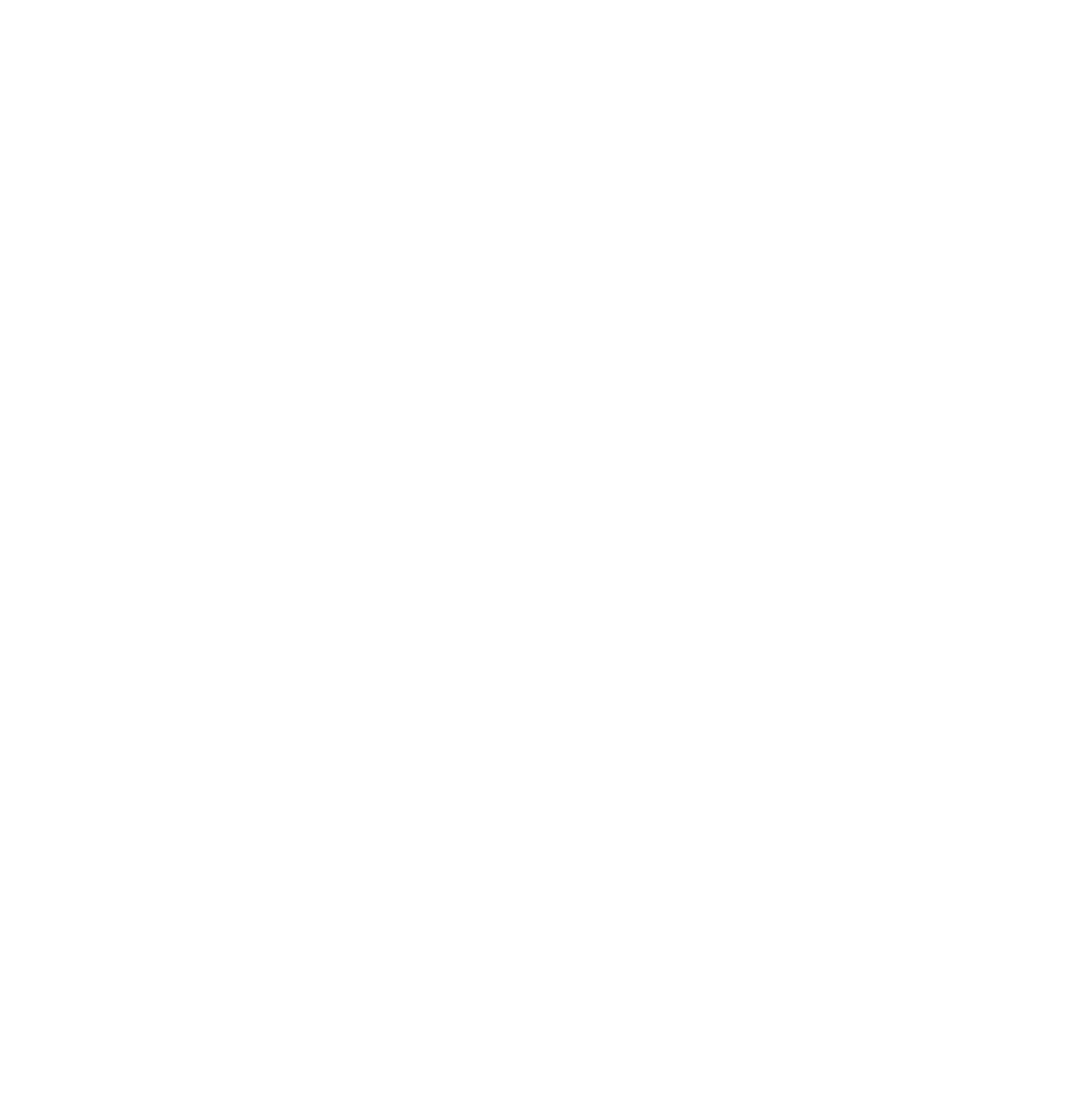
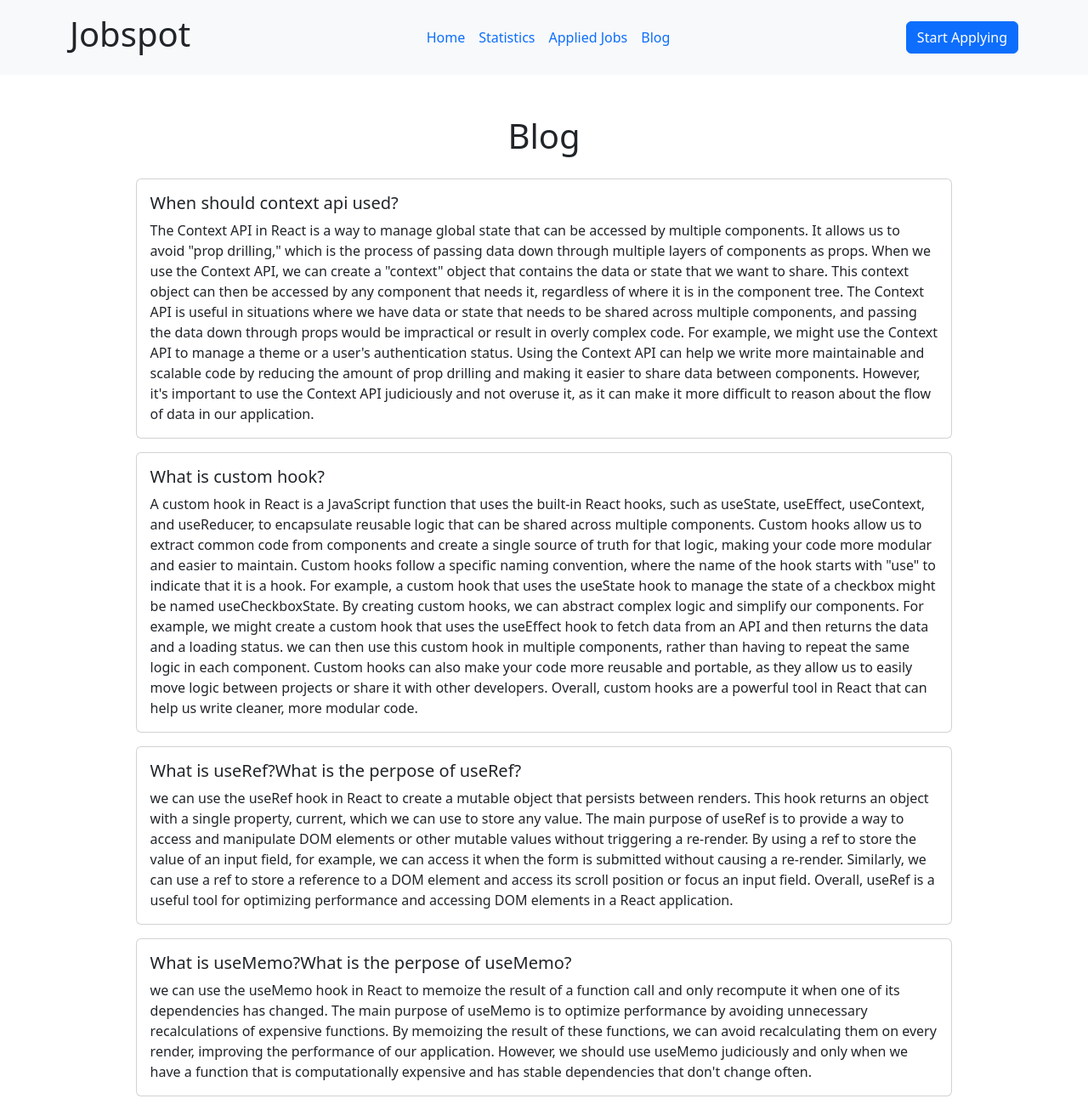
Before and after one commit to nakib1948/career-hub-client-side, a React (Vite) app: page /blog in a window 1280 px wide. Shown: the whole page at 85% size. Before the commit the page ends 800 px from the top, so only its background shows below. Built offline with nearby package versions, Linux system fonts and the light colour scheme.

Commit message:
blog part complete

```diff
--- a/src/Components/Appliedjob.jsx
+++ b/src/Components/Appliedjob.jsx
@@ -11,11 +11,12 @@
 import Button from "react-bootstrap/Button";
 import Navbarr from "./Navbarr";
 import "./Appliedjob.css";
+import { useNavigate } from "react-router-dom";
 const Appliedjob = () => {
     const [Data, setData] = useState([]);
     const [filteredData, setFilteredData] = useState([]);
     const [check, setCheck] = useState(false);
-
+    const navigate=useNavigate()
     useEffect(() => {
       async function fetchData() {
         const res = await fetch("/data.json");
@@ -56,6 +57,9 @@
             setFilteredData(Data);
           }
       }
+      const viewdetails=(id)=>{
+        navigate(`/jobdetails/${id}`)
+    }
 
   return (
     <div>
@@ -102,7 +106,7 @@
                   </div>
 
                   <div className="appliedjob1">
-                    <Button variant="primary">View Details</Button>
+                    <Button onClick={()=>viewdetails(job.id)} variant="primary">View Details</Button>
                   </div>
                 </div>
               </Col>
--- a/src/Components/Blog.jsx
+++ b/src/Components/Blog.jsx
@@ -8,7 +8,111 @@
 const Blog = () => {
   return (
     <>
+      <Navbarr />
+      <Container fluid className="mt-5">
+        <h1 className="text-center mb-3">Blog</h1>
+        <Row style={{ marginLeft: "10%", marginRight: "10%" }}>
+          <Col>
+            <Card className="mb-3">
+              <Card.Body>
+                <Card.Title>When should context api used?</Card.Title>
+                <Card.Text>
+                  The Context API in React is a way to manage global state that
+                  can be accessed by multiple components. It allows us to avoid
+                  "prop drilling," which is the process of passing data down
+                  through multiple layers of components as props. When we use
+                  the Context API, we can create a "context" object that
+                  contains the data or state that we want to share. This context
+                  object can then be accessed by any component that needs it,
+                  regardless of where it is in the component tree. The Context
+                  API is useful in situations where we have data or state that
+                  needs to be shared across multiple components, and passing the
+                  data down through props would be impractical or result in
+                  overly complex code. For example, we might use the Context API
+                  to manage a theme or a user's authentication status. Using the
+                  Context API can help we write more maintainable and scalable
+                  code by reducing the amount of prop drilling and making it
+                  easier to share data between components. However, it's
+                  important to use the Context API judiciously and not overuse
+                  it, as it can make it more difficult to reason about the flow
+                  of data in our application.
+                </Card.Text>
+              </Card.Body>
+            </Card>
 
+            <Card className="mb-3">
+              <Card.Body>
+                <Card.Title>What is custom hook?</Card.Title>
+                <Card.Text>
+                  A custom hook in React is a JavaScript function that uses the
+                  built-in React hooks, such as useState, useEffect, useContext,
+                  and useReducer, to encapsulate reusable logic that can be
+                  shared across multiple components. Custom hooks allow us to
+                  extract common code from components and create a single source
+                  of truth for that logic, making your code more modular and
+                  easier to maintain. Custom hooks follow a specific naming
+                  convention, where the name of the hook starts with "use" to
+                  indicate that it is a hook. For example, a custom hook that
+                  uses the useState hook to manage the state of a checkbox might
+                  be named useCheckboxState. By creating custom hooks, we can
+                  abstract complex logic and simplify our components. For
+                  example, we might create a custom hook that uses the useEffect
+                  hook to fetch data from an API and then returns the data and a
+                  loading status. we can then use this custom hook in multiple
+                  components, rather than having to repeat the same logic in
+                  each component. Custom hooks can also make your code more
+                  reusable and portable, as they allow us to easily move logic
+                  between projects or share it with other developers. Overall,
+                  custom hooks are a powerful tool in React that can help us
+                  write cleaner, more modular code.
+                </Card.Text>
+              </Card.Body>
+            </Card>
+
+            <Card className="mb-3">
+              <Card.Body>
+                <Card.Title>
+                  What is useRef?What is the perpose of useRef?
+                </Card.Title>
+                <Card.Text>
+                  we can use the useRef hook in React to create a mutable object
+                  that persists between renders. This hook returns an object
+                  with a single property, current, which we can use to store any
+                  value. The main purpose of useRef is to provide a way to
+                  access and manipulate DOM elements or other mutable values
+                  without triggering a re-render. By using a ref to store the
+                  value of an input field, for example, we can access it when
+                  the form is submitted without causing a re-render. Similarly,
+                  we can use a ref to store a reference to a DOM element and
+                  access its scroll position or focus an input field. Overall,
+                  useRef is a useful tool for optimizing performance and
+                  accessing DOM elements in a React application.
+                </Card.Text>
+              </Card.Body>
+            </Card>
+
+            <Card className="mb-3">
+              <Card.Body>
+                <Card.Title>
+                  What is useMemo?What is the perpose of useMemo?
+                </Card.Title>
+                <Card.Text>
+                  we can use the useMemo hook in React to memoize the result of
+                  a function call and only recompute it when one of its
+                  dependencies has changed. The main purpose of useMemo is to
+                  optimize performance by avoiding unnecessary recalculations of
+                  expensive functions. By memoizing the result of these
+                  functions, we can avoid recalculating them on every render,
+                  improving the performance of our application. However, we
+                  should use useMemo judiciously and only when we have a
+                  function that is computationally expensive and has stable
+                  dependencies that don't change often.
+                </Card.Text>
+              </Card.Body>
+            </Card>
+          </Col>
+        </Row>
+      </Container>
     </>
   );
 };
--- a/src/Components/Home.jsx
+++ b/src/Components/Home.jsx
@@ -70,7 +70,7 @@
       <Container className="second-section mb-5">
         <Row className="align-items-center">
           <Col sm={6}>
-            <h1>
+            <h1 className="display-3">
               One step <br /> Closer to your{" "}
               <span className="text-primary">Dream job</span>{" "}
             </h1>
@@ -127,7 +127,7 @@
           alljobs ? <FeaturedJobs data={data}/> : <FeaturedJobs data={alldata}/>
        }
 
-        <div className="d-flex justify-content-center mt-3">
+        <div className="d-flex justify-content-center mt-3 mb-5">
             {
                 alljobs ?  <Button onClick={allJobs}  variant="primary">See all jobs</Button>:
                 <Button onClick={fourJobs}  variant="primary">See less</Button>
```
Also changed, not shown: 1 other file (tests, documents, lock files or other folders).
